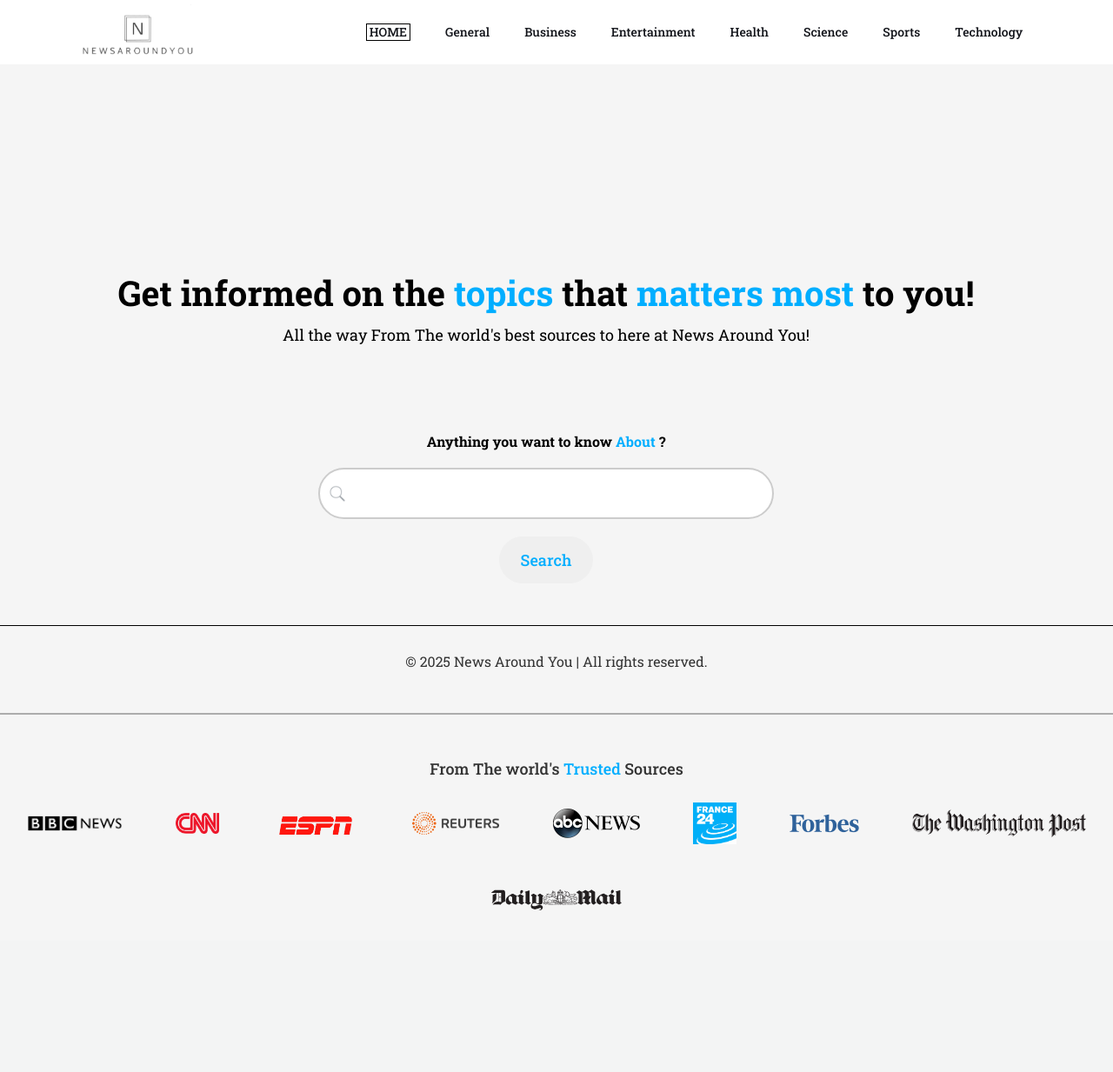
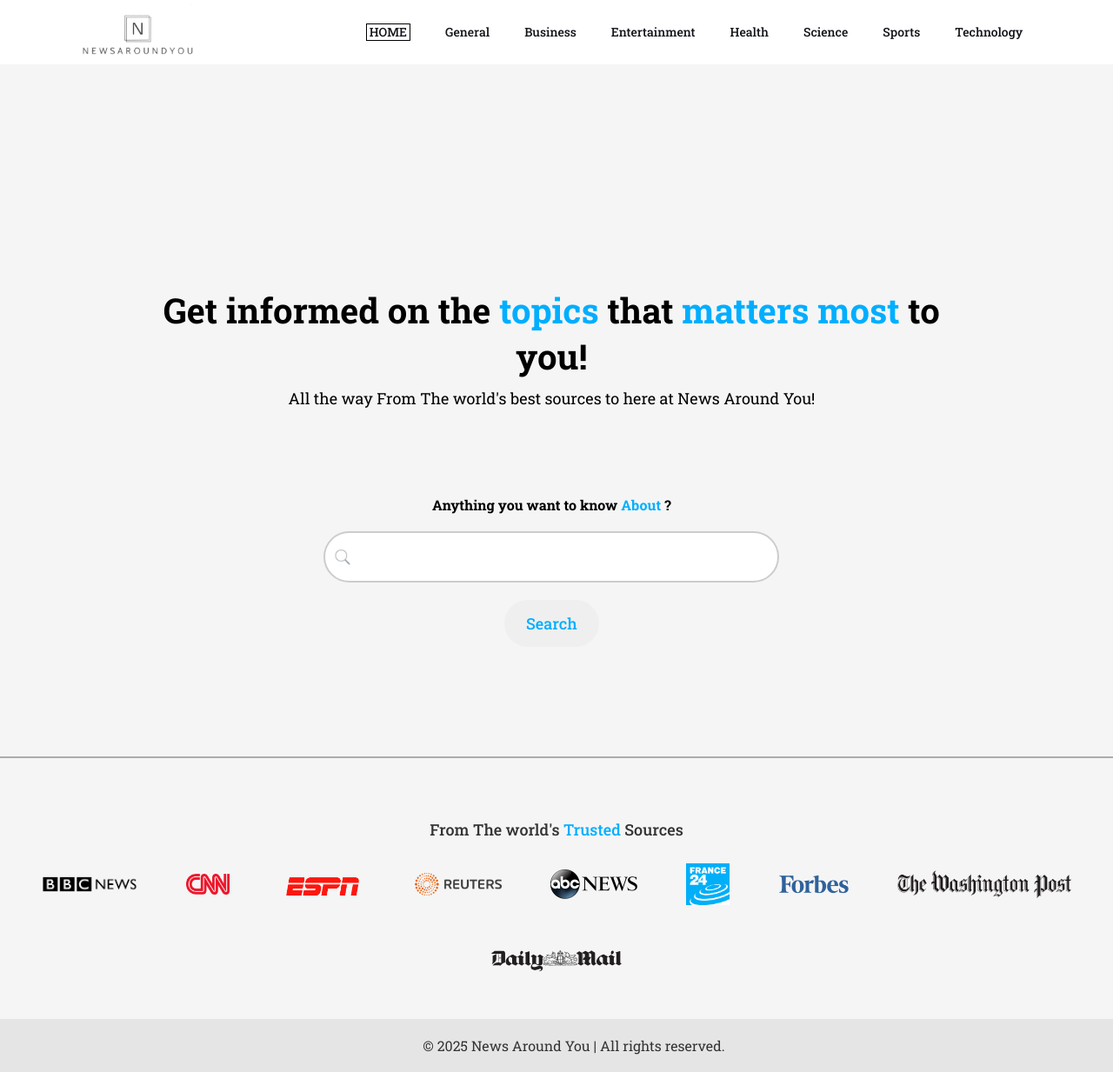
Before and after one commit to aimable0/NewsAroundYou-Web-App, a Django app: page / in a window 1280 px wide. Shown: the whole page at 87% size. Before the commit the page ends 1047 px from the top, so only its background shows below. Run offline with Django 5.2, Linux system fonts and the light colour scheme.

Commit message:
fixing footer

```diff
--- a/newsaroundyouapp/static/styles/footer.css
+++ b/newsaroundyouapp/static/styles/footer.css
@@ -7,10 +7,10 @@
     margin-bottom: 0;
     width: 100%;
     bottom: 0;
-    position: fixed;
+    padding: 20px;
     display: flex;
     align-items: center;
     justify-content: center;
-    border-top: 1px solid rgb(0, 0, 0);
-    /* background-color: #E5E5E5; */
+    /* border-top: 1px solid rgb(0, 0, 0); */
+    background-color: #E5E5E5;
 }
--- a/static/styles/footer.css
+++ b/static/styles/footer.css
@@ -7,10 +7,10 @@
     margin-bottom: 0;
     width: 100%;
     bottom: 0;
-    position: fixed;
+    padding: 20px;
     display: flex;
     align-items: center;
     justify-content: center;
-    border-top: 1px solid rgb(0, 0, 0);
-    /* background-color: #E5E5E5; */
+    /* border-top: 1px solid rgb(0, 0, 0); */
+    background-color: #E5E5E5;
 }
--- a/static/styles/styles.css
+++ b/static/styles/styles.css
@@ -219,3 +219,15 @@
     padding-left: 3px;
     padding-right: 3px;
 }
+
+/* testing footer placement */
+html, body {
+    height: 100%;
+    margin: 0;
+    display: flex;
+    flex-direction: column;
+}
+.content {
+    flex: 1;
+    padding: 20px;
+}
```
Also changed, not shown: newsaroundyouapp/static/styles/styles.css (+12 -0 lines).
